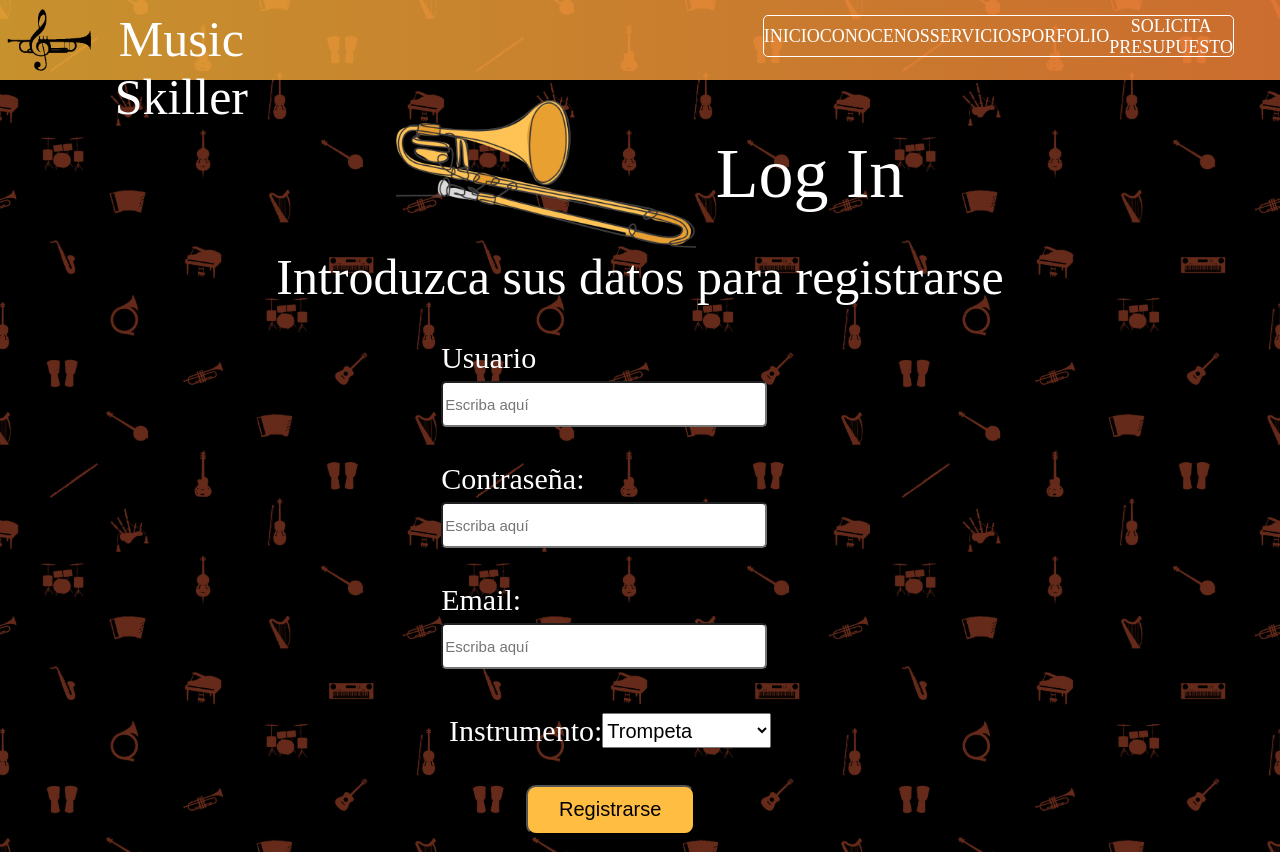
After one commit to Arturmick/Music-Skiller, a PHP site: page /login.html in a window 1280 px wide. The commit adds this page. Run offline with PHP 8.4, Linux system fonts and the light colour scheme.

Commit message:
new user terminado

```diff
--- a/css/styles.css
+++ b/css/styles.css
@@ -2,6 +2,7 @@ body {
     background-image: url(/imagenes/fondoGrande5.jpg);
     background-size: cover;
 }
+/*************************** cabecera **************************/
 .cabecera {
     background: linear-gradient(to right, #fab639cb, #ff893bcb);
     color: white;
@@ -15,9 +16,16 @@ body {
     width: 100%;
     height: 80px;
 }
-.logo {
+.menu3 {
     width: 120px;
     padding: 5px;
+    height: auto;
+    object-fit: contain;
+    cursor: pointer;
+}
+.logo {
+    width: 90px;
+    padding: 0px;
     height: auto;
     object-fit: contain;
     cursor: pointer;
@@ -52,12 +60,10 @@ body {
     margin-top: 10px;
     font-size: 50px;
 }
-#formulario {
-    color: white;
-}
 .menu2 {
     font-size: large;
     margin-top: 15px;
+    padding-left: 8px;
     width: 6%;
     margin-right: 30px;
     height: 40px;
@@ -67,6 +73,8 @@ body {
     border: 1px solid rgb(255, 255, 255);
     border-radius: 5px;
     cursor: pointer;
+    text-decoration: none;
+    color: inherit;
 }
 .menu2:hover {
     background-color: #ffa500;
@@ -86,7 +94,7 @@ body {
     display: flex;
     color: white;
     font-size: 70px;
-    margin-top: 80px;
+    margin-top: 20px;
     margin-left: 20px;
 }
 .tituloSelector img {
@@ -94,49 +102,134 @@ body {
     height: auto;
     margin-right: 20px;
 }
+.selectores div {
+    background-color: rgb(0, 0, 0);
+    border: 1px solid white;
+    width: 200px;
+    height: 40px;
+    font-size: 25px;
+    display: flex;
+    align-items: center;
+    justify-content: center;
+    border-radius: 10px;
+    cursor: pointer;
+    user-select: none;
+}
 #nivel {
-    margin-top: 20px;
+    margin-top: 90px;
     color: white;
     gap: 40px;
     display: flex;
     width: 100%;
     justify-content: center;
+
 }
-#nivel div {
+
+#nivel div:hover {
+    background-color: #ffa500;
+    color: white;
+    transition: 0.5s;
+}
+.ejercicios {
+    margin-top: 30px;
+    color: white;
+    gap: 40px;
+    display: flex;
+    flex-wrap: wrap;
+    width: 50%;
+    justify-content: center;
+    margin-left: auto;
+    margin-right: auto;
+
+}
+.ejercicios div {
     background-color: rgb(0, 0, 0);
     border: 1px solid white;
-    width: 10%;
+    width: 200px;
     height: 40px;
     font-size: 25px;
     display: flex;
     align-items: center;
     justify-content: center;
+    border-radius: 10px;
 }
-#nivel div:hover {
-    background-color: #ffa500;
+.ejercicios div:hover {
+    background-color: #ffb222;
     color: white;
     transition: 0.5s;
 }
-#ejercicios {
-    margin-top: 20px;
+.pulsado {
+    background-color: #ffb222 !important;
+    transition: none !important;
+    box-shadow: inset 2px 0px 8px 3px rgb(36, 36, 36);
+
+
+}
+/****************************** log in ******************************/
+#tituloLogin {
     color: white;
-    gap: 40px;
+    text-align: center;
+    width: 100%;
+    font-size: 50px;
+
+}
+#formulario {
+    color: white;
     display: flex;
+    justify-content: center;
     width: 100%;
-    justify-content: center;
+    height: auto;
+    font-size: 30px;
+
 }
-#ejercicios div {
-    background-color: rgb(0, 0, 0);
-    border: 1px solid white;
-    width: 10%;
+#labels{
+    display: flex;
+    width: 80%;
+    height: auto;
+    flex-direction: column;
+
+}
+#labels label {
+    width: 100%;
+    height: 30px;
+    font-size: 30px;
+    margin-top: 35px;
+}
+#labels input {
+    width: 100%;
     height: 40px;
-    font-size: 25px;
+    font-size: 15px;
+    border-radius: 5px;
+    margin-top: 10px;
+}
+#selectorInstrumento {
+    width: 85%;
+    height: 140px;
+    font-size: 30px;
+
+    border-radius: 5px;
+    margin-top:35px;
     display: flex;
+    flex-wrap: wrap;
     align-items: center;
     justify-content: center;
 }
-#ejercicios div:hover {
-    background-color: #ffa500;
-    color: white;
-    transition: 0.5s;
+#selectorInstrumento select {
+    font-size: 20px;
+    width: 50%;
+    height: 35px;
 }
+#selectorInstrumento input {
+    font-size: 20px;
+    height: 50px;
+    width: 50%;
+    color: black;
+    background-color: #ffbd41;
+    border-radius: 10px;
+}
+
+/*********************** salto de línea **************************/
+.salto-linea {
+    flex-basis: 100%; /* Ocupa toda la línea */
+    height: 0; /* Opcional si no quieres que ocupe espacio visible */
+  }
--- /dev/null
+++ b/login.html
@@ -0,0 +1,100 @@
+<!DOCTYPE html>
+<html lang="en">
+<head>
+    <meta charset="UTF-8">
+    <meta name="viewport" content="width=device-width, initial-scale=1.0">
+    <title>Music Skiller</title>
+    <link rel="stylesheet" href="css/styles.css">
+    <script src="scripts/scripts.js"></script>
+</head>
+<body>
+    <div class="cabecera">
+        <a href="index.html" class="menu3">
+            <img class="logo" src="imagenes/musica skilller3.png" alt="Logo">
+        </a>
+        <div id="nombreCabecera">Music Skiller</div>
+        <div class="menu">
+            <div>INICIO</div>
+            <div>CONOCENOS</div>
+            <div>SERVICIOS</div>
+            <div>PORFOLIO</div>
+            <div id="textoGrande">SOLICITA PRESUPUESTO</div>
+        </div>
+        </div>
+    </div>
+    <div class="tituloSelector">
+        <img src="imagenes/trombon.png" alt="">
+        <div id="instrumento">Log In</div>
+    </div>
+    <div id="tituloLogin">Introduzca sus datos para registrarse</div>
+    <div id="formulario">
+
+        <form action="new_user.php" method="post" id="registroForm">
+            <div id="labels">
+                <label for="nick">Usuario</label>
+                <input type="text" id="nick" name="nick" required placeholder="Escriba aquí">
+                <label for="pass">Contraseña:</label>
+                <input type="password" id="pass" name="pass" required placeholder="Escriba aquí">
+                <label for="email">Email:</label>
+                <input type="text" id="email" name="email" required placeholder="Escriba aquí">
+
+            </div>
+            <div id="selectorInstrumento">
+                <label for="instrumento">Instrumento:</label>
+                <select id="instrumento" name="instrumento">
+                    <option value="trompeta">Trompeta</option>
+                    <option value="trombón">Trombón</option>
+                    <option value="saxofón">Saxofón</option>
+                    <option value="clarinete">Clarinete</option>
+                    <option value="flauta">Flauta</option>
+                    <option value="guitarra">Guitarra</option>
+                    <option value="bajo">Bajo</option>
+                    <option value="batería">Batería</option>
+                    <option value="piano">Piano</option>
+                    <option value="voz">Voz</option>
+                    <option value="violín">Violín</option>
+                    <option value="violonchelo">Violonchelo</option>
+                    <option value="contrabajo">Contrabajo</option>
+                    <option value="arpa">Arpa</option>
+                    <option value="oboe">Oboe</option>
+                    <option value="fagot">Fagot</option>
+                    <option value="tuba">Tuba</option>
+                    <option value="bandoneón">Bandoneón</option>
+                    <option value="acordeón">Acordeón</option>
+                </select>
+                <div class="salto-linea"></div>
+                <input type="submit" value="Registrarse">
+            </div>
+
+        </form>
+        <div id="texto"></div>
+    </div>
+    </div>
+    <script>
+        const registroForm = document.getElementById('registroForm');
+
+if (registroForm) {
+    registroForm.addEventListener('submit', function(event) {
+        event.preventDefault();
+        var formData = new FormData(this);
+
+        fetch('new_user.php', {
+            method: 'POST',
+            body: formData
+        })
+            .then(response => response.json())
+            .then(data => {
+                var textoDiv = document.getElementById('texto');
+                if (data.status === 'success') {
+                    textoDiv.textContent = data.message;
+                    window.location.href = 'index.html'; // Redirect to index.html
+                } else {
+                    textoDiv.textContent = data.message;
+                }
+            })
+
+    });
+}
+    </script>
+</body>
+</html>
```
Also changed, not shown: index.html (+18 -38 lines), new_user.php (+14 -10 lines), scripts/scripts.js (+64 -1 lines).
